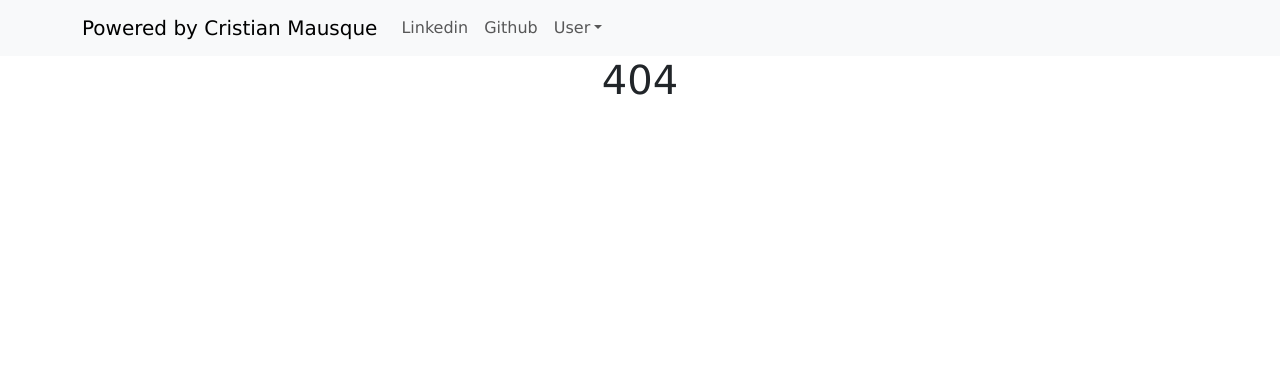
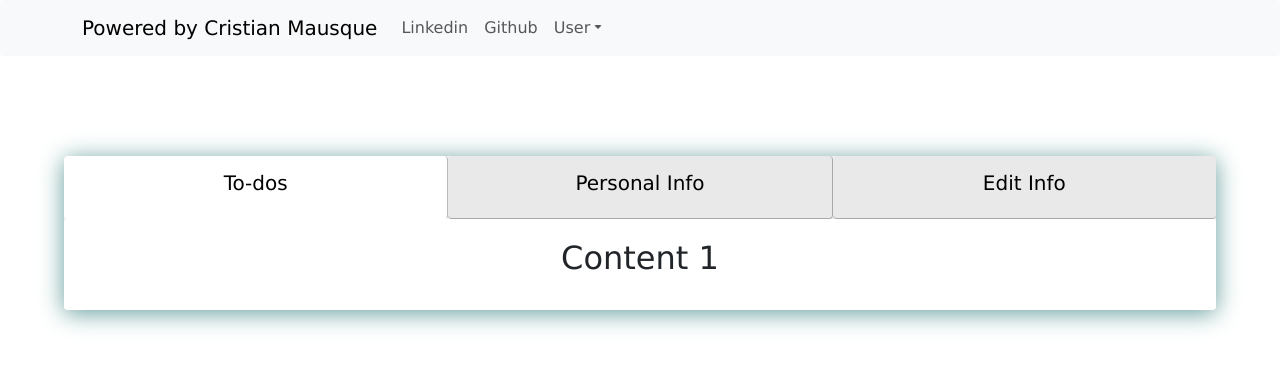
Before and after one commit to fdurban/ClientToDo, a React (Create React App) app: page /profile/user/1 in a window 1280 px wide. Before the commit this address had no page. Shown: the top 368 px of the page. Built offline with nearby package versions, Linux system fonts and the light colour scheme.

Commit message:
cambios Cristian

```diff
--- a/src/components/LogInForm/LogInForm.jsx
+++ b/src/components/LogInForm/LogInForm.jsx
@@ -28,7 +28,6 @@ const LogInForm = () => {
         authService
             .login(loginData)
             .then(({ data }) => {
-                console.log({ data })
                 storeToken(data.authToken)
                 authenticateUser()
                 navigate(`/profile/user/${data.user_id}`)
--- a/src/components/Navigation/Navigation.jsx
+++ b/src/components/Navigation/Navigation.jsx
@@ -7,13 +7,18 @@ import { Link, useNavigate } from 'react-router-dom'
 
 function Navigation() {
 
-  // const { user, logout } = useContext(AuthContext)
+  const { user, logout } = useContext(AuthContext)
   const navigate = useNavigate()
+  console.log(user,'>>>>>>>>>>>>>>>>')
 
   const logoutUser = () => {
-    // logout()
+    logout()
     navigate('/login')
   }
+
+  // if (!user) {
+  //   navigate('/login')
+  // }
 
   return (
     <Navbar sticky='top' bg="light" expand="lg">
@@ -41,8 +46,9 @@ function Navigation() {
               Github
             </a>
             <NavDropdown title="User" id="basic-nav-dropdown">
-              <NavDropdown.Item href="/profile/user/:_id">Profile</NavDropdown.Item>
-              <NavDropdown.Item href="#action/3.2">Logout</NavDropdown.Item>
+
+              <NavDropdown.Item href={`/profile/user/${user?.id}`}>Profile</NavDropdown.Item>
+              <NavDropdown.Item onClick={logoutUser}>Logout</NavDropdown.Item>
               <NavDropdown.Item href="/register">Signup</NavDropdown.Item>
               <NavDropdown.Item href="/login">Login</NavDropdown.Item>
               <NavDropdown.Divider />
--- a/src/components/SignupForm/SignupForm.jsx
+++ b/src/components/SignupForm/SignupForm.jsx
@@ -1,5 +1,5 @@
 import { useState } from "react"
-import { Form, Button } from "react-bootstrap"
+import { Form, Button, Container } from "react-bootstrap"
 import authService from './../../services/auth.services'
 import { useNavigate } from "react-router-dom"
 import uploadServices from "../../services/upload.services"
@@ -53,6 +53,7 @@ const SignupForm = () => {
     const { name, surname, surname2, username, email, password, birthdate, position, avatar, description, } = signupData
 
     return (
+        <Container>
 
             <Form onSubmit={handleSubmit}>
 
@@ -111,6 +112,8 @@ const SignupForm = () => {
                 </div>
 
             </Form>
+        </Container>
+
     )
 }
 
--- /dev/null
+++ b/src/components/Tab/Tab.css
@@ -0,0 +1,106 @@
+*, ::before, ::after {
+    box-sizing: border-box;
+    margin: 0;
+    padding: 0;
+    font-family: Verdana, Geneva, Tahoma, sans-serif;
+    border-radius: 0.25em;
+  }
+
+  body {
+    background: #fff;
+    border-radius: 0.25em;
+  }
+
+  .tabContainer {
+    display: flex;
+    flex-direction: column;
+    position: relative;
+    width: 90%;
+    height: 100%;
+    background: #f1f1f1;
+    margin: 100px auto 0;
+    word-break: break-all;
+    /* border: 1px solid rgba(0, 0, 0, 0.274); */
+    border-radius: 0.25em;
+    box-shadow: 0 0.188em 1.550em rgb(100, 156, 156);
+  }
+
+  .bloc-tabs {
+    display: flex;
+    border-radius: 0.25em;
+  }
+  .tabs {
+
+    padding: 15px;
+    text-align: center;
+    width: 50%;
+    background: rgba(128, 128, 128, 0.075);
+    cursor: pointer;
+    border-bottom: 1px solid rgba(0, 0, 0, 0.274);
+    box-sizing: content-box;
+    position: relative;
+    outline: none;
+    border-radius: 0.25em;
+  }
+  .tabs:not(:last-child){
+    border-right: 1px solid rgba(0, 0, 0, 0.274);
+    border-radius: 0.25em;
+  }
+
+  .active-tabs  {
+    background: white;
+    border-bottom: 1px solid transparent;
+    border-radius: 0.25em;
+  }
+
+  /* .active-tabs::before {
+    content: "";
+    display: block;
+    position: absolute;
+    top: -5px;
+    left: 50%;
+    transform: translateX(-50%);
+    width: calc(100% + 2px);
+    height: 5px;
+    /* background: rgb(88, 147, 241);
+    border-radius: 0.25em;
+  } */
+
+
+
+  button {
+    border: none;
+    border-radius: 0.25em;
+  }
+  .content-tabs {
+    flex-grow : 1;
+    border-radius: 0.25em;
+  }
+  .content {
+    background: white;
+    padding: 20px;
+    width: 100%;
+    height: 100%;
+    display: none;
+    border-radius: 0.25em;
+  }
+  .content h2 {
+    padding: 0px 0 5px 0px;
+    border-radius: 0.25em;
+  }
+  .content hr {
+    width: 100px;
+    height: 2px;
+    background: #222;
+    margin-bottom: 5px;
+    border-radius: 0.25em;
+  }
+  .content p {
+    width: 100%;
+    height: 100%;
+    border-radius: 0.25em;
+  }
+  .active-content {
+    display: block;
+    border-radius: 0.25em;
+  }
--- /dev/null
+++ b/src/components/Tab/Tab.jsx
@@ -0,0 +1,72 @@
+import { useState } from "react"
+import Todo from '../../components/Todo/Todo'
+import "./Tab.css"
+
+function Tabs() {
+    const [toggleState, setToggleState] = useState(1)
+
+    const toggleTab = (index) => {
+        setToggleState(index)
+    }
+
+    return (
+        <div className="tabContainer">
+            <div className="bloc-tabs">
+                <button
+                    className={toggleState === 1 ? "tabs active-tabs" : "tabs"}
+                    onClick={() => toggleTab(1)}
+                >
+                    <h5>To-dos</h5>
+                </button>
+                <button
+                    className={toggleState === 2 ? "tabs active-tabs" : "tabs"}
+                    onClick={() => toggleTab(2)}
+                >
+                    <h5>Personal Info</h5>
+                </button>
+                <button
+                    className={toggleState === 3 ? "tabs active-tabs" : "tabs"}
+                    onClick={() => toggleTab(3)}
+                >
+                    <h5>Edit Info</h5>
+                </button>
+            </div>
+
+            <div className="content-tabs">
+                <div
+                    className={toggleState === 1 ? "content  active-content" : "content"}
+                >
+                    <h2>Content 1</h2>
+                    {/* <Todo /> */}
+
+                </div>
+
+                <div
+                    className={toggleState === 2 ? "content  active-content" : "content"}
+                >
+                    <h2>Content 2</h2>
+                    <p>
+                        Lorem ipsum dolor sit amet consectetur adipisicing elit. Sapiente
+                        voluptatum qui adipisci.
+                    </p>
+                </div>
+
+                <div
+                    className={toggleState === 3 ? "content  active-content" : "content"}
+                >
+                    <h2>Content 3</h2>
+                    <p>
+                        Lorem ipsum dolor sit amet, consectetur adipisicing elit. Eos sed
+                        nostrum rerum laudantium totam unde adipisci incidunt modi alias!
+                        Accusamus in quia odit aspernatur provident et ad vel distinctio
+                        recusandae totam quidem repudiandae omnis veritatis nostrum
+                        laboriosam architecto optio rem, dignissimos voluptatum beatae
+                        aperiam voluptatem atque. Beatae rerum dolores sunt.
+                    </p>
+                </div>
+            </div>
+        </div>
+    )
+}
+
+export default Tabs
--- /dev/null
+++ b/src/components/Todo/Todo.jsx
@@ -0,0 +1,34 @@
+// import { useState } from "react"
+
+// const Todo = ({ todo, handleSetComplete, handleDelete }) => {
+
+//     // const { id, title, completed } = todo
+
+//     return (
+//         <div
+//             className="flex items-center justify-between p-4 bg-gray-700 border-b border-solid border-gray-600 "
+//         >
+//             <div className="flex items-center">
+//                 {
+//                     completed ? (
+//                         <div onClick={() => handleSetComplete(id)} className="bg-green-700 p-1 rounded-full cursor-pointer">
+//                             <img
+//                                 className="h-4 w-4 " src="/check-icon.svg" alt="Check Icon"
+//                             />
+//                         </div>
+//                     )
+//                         : (
+//                             <span onClick={() => handleSetComplete(id)} className={`border border-gray-500 border-solid p-3 rounded-full cursor-pointer`}>
+//                             </span>
+//                         )
+//                 }
+
+//                 <p className={"pl-3 " + (completed && "line-through")}>{title}</p>
+//             </div>
+
+//             <img onClick={() => handleDelete(id)} className="h-5 w-5 cursor-pointer transition-all duration-300 ease-in" src="/close-icon.svg" alt="Close Icon" />
+//         </div>
+//     )
+// }
+
+// export default Todo
--- a/src/context/auth.context.js
+++ b/src/context/auth.context.js
@@ -21,8 +21,8 @@ function AuthProviderWrapper(props) {
     }
 
     const logout = () => {
+        setUser(null)
         setIsLoading(false)
-        setUser(null)
         removeToken()
     }
 
--- /dev/null
+++ b/src/pages/ProfilePage/ProfilePage.css
@@ -0,0 +1,3 @@
+.space {
+    margin-top: 80px;
+}
--- /dev/null
+++ b/src/pages/ProfilePage/ProfilePage.jsx
@@ -0,0 +1,13 @@
+import React from 'react'
+import './../ProfilePage/ProfilePage.css'
+import Tab from '../../components/Tab/Tab'
+
+const ProfilePage = () => {
+  return (
+  <div className="space">
+    <Tab/>
+  </div>
+  )
+}
+
+export default ProfilePage
--- a/src/routes/AppRoutes.jsx
+++ b/src/routes/AppRoutes.jsx
@@ -2,21 +2,18 @@ import { Route, Routes } from "react-router-dom"
 import HomePage from "../pages/HomePage/HomePage"
 import SignupPage from "../pages/SignupPage/SignupPage"
 import LoginPage from "../pages/LogInPage/LoginPage"
+import ProfilePage from "../pages/ProfilePage/ProfilePage"
 // import PrivateRoute from "./PrivateRoute"
 
 const AppRoutes = () => {
 
     return (
         <Routes>
-
             <Route path="/" element={<HomePage />} />
             <Route path="/register" element={<SignupPage />} />
             <Route path="/login" element={<LoginPage />} />
-
-
-
+            <Route path="/profile/user/:_id" element={<ProfilePage />} />
             <Route path="*" element={<h1> 404 </h1>} />
-
         </Routes>
     )
 }
```
Also changed, not shown: src/services/user.services.js (added, +32 -0 lines). Lines whose indentation alone changed are shown as unchanged.
